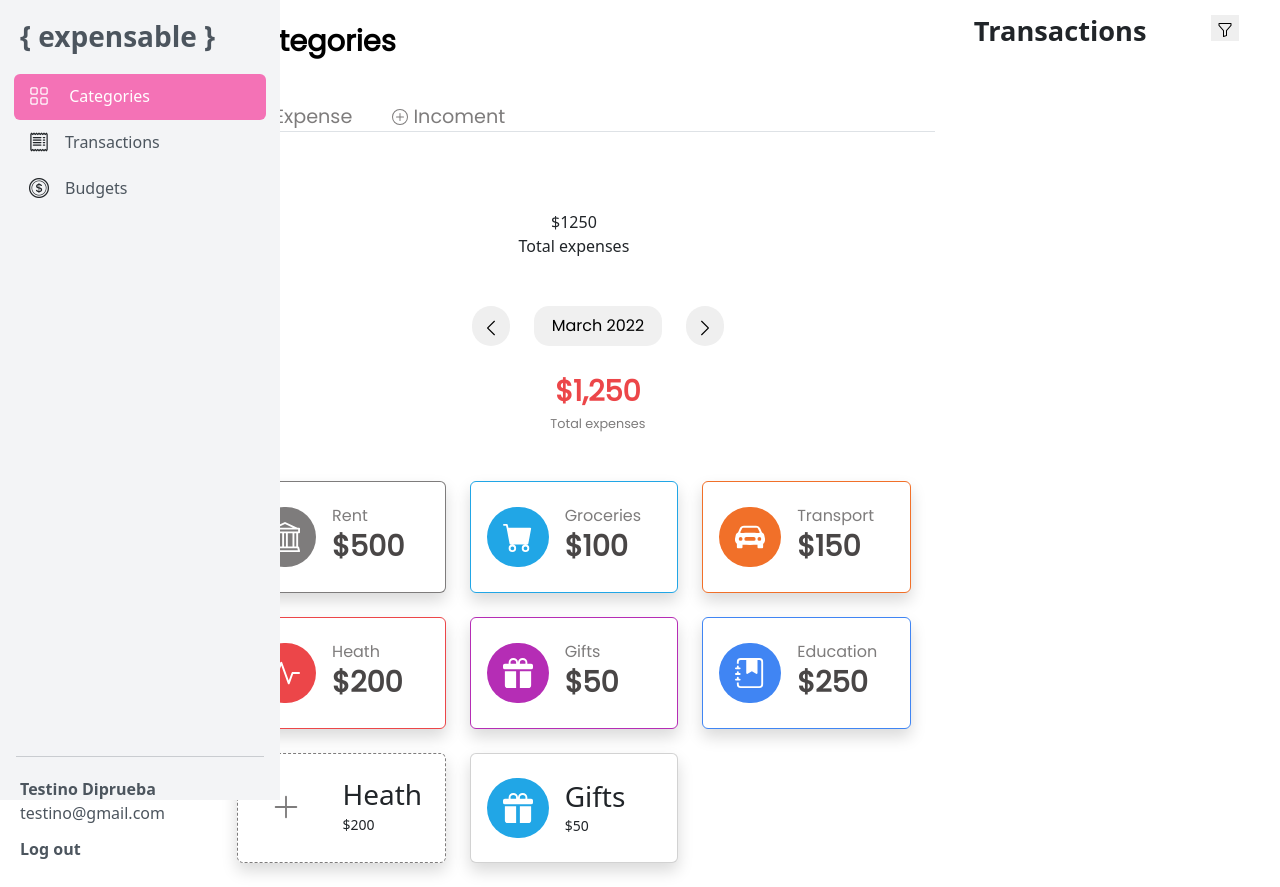
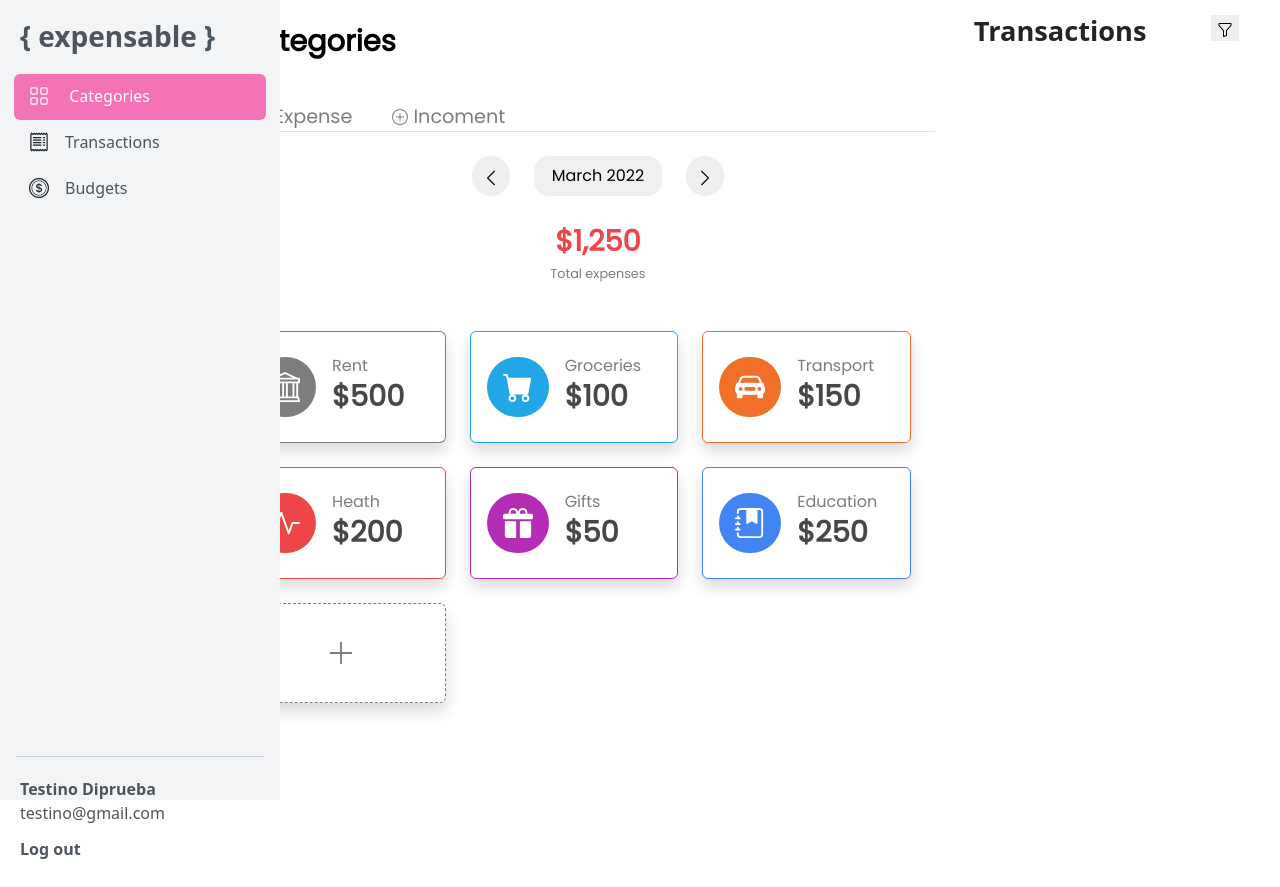
Before and after one commit to saral2829/Proyecto-Transacciones, an Angular app: page / in a window 1280 px wide. After the commit the page ends 800 px from the top, so only its background shows below. Built offline with nearby package versions, Linux system fonts and the light colour scheme.

Commit message:
category

```diff
--- a/src/app/Componente/category/category.component.html
+++ b/src/app/Componente/category/category.component.html
@@ -54,33 +54,6 @@
       </ul>
     </nav>
   </div>
-
-  <div>
-    <button>
-      <svg
-        xmlns="http://www.w3.org/2000/svg"
-        width="16"
-        height="16"
-        fill="currentColor"
-        class="bi bi-chevron-right"
-        viewBox="0 0 16 16"
-      >
-        <path
-          fill-rule="evenodd"
-          d="M4.646 1.646a.5.5 0 0 1 .708 0l6 6a.5.5 0 0 1 0 .708l-6 6a.5.5 0 0 1-.708-.708L10.293 8 4.646 2.354a.5.5 0 0 1 0-.708z"
-        />
-      </svg>
-    </button>
-  </div>
-
-  <!-- </div> -->
-
-  <div class="p-4 m-4">
-    <p class="text-center">$1250</p>
-    <p class="text-center"><span>Total expenses</span></p>
-  </div>
-
-  <!-- </section> -->
 
   <section class="container m-4">
     <div class="d-flex justify-content-center align-item-center gap-4">
@@ -342,42 +315,12 @@
                   </svg>
                 </div>
               </div>
-              <div class="px-3">
-                <h3>Heath</h3>
-                <p><small>$200</small></p>
-              </div>
+
             </div>
           </div>
         </div>
       </div>
 
-      <!-- Earnings (Monthly) Card Example -->
-      <div class="col-xl-4 col-md-6 mb-4">
-        <div class="card border-center-info shadow h-100 py-2">
-          <div class="card-body">
-            <div class="d-flex justify-content-left align-items-center">
-              <div class="px-3 icon-cat circle-dark-sky-blue">
-                <svg
-                  xmlns="http://www.w3.org/2000/svg"
-                  width="30"
-                  height="30"
-                  fill="currentColor"
-                  class="bi bi-gift-fill"
-                  viewBox="0 0 16 16"
-                >
-                  <path
-                    d="M3 2.5a2.5 2.5 0 0 1 5 0 2.5 2.5 0 0 1 5 0v.006c0 .07 0 .27-.038.494H15a1 1 0 0 1 1 1v1a1 1 0 0 1-1 1H1a1 1 0 0 1-1-1V4a1 1 0 0 1 1-1h2.038A2.968 2.968 0 0 1 3 2.506V2.5zm1.068.5H7v-.5a1.5 1.5 0 1 0-3 0c0 .085.002.274.045.43a.522.522 0 0 0 .023.07zM9 3h2.932a.56.56 0 0 0 .023-.07c.043-.156.045-.345.045-.43a1.5 1.5 0 0 0-3 0V3zm6 4v7.5a1.5 1.5 0 0 1-1.5 1.5H9V7h6zM2.5 16A1.5 1.5 0 0 1 1 14.5V7h6v9H2.5z"
-                  />
-                </svg>
-              </div>
-              <div class="px-3">
-                <h3>Gifts</h3>
-                <p><small>$50</small></p>
-              </div>
-            </div>
-          </div>
-        </div>
-      </div>
     </div>
   </section>
 </div>
```
